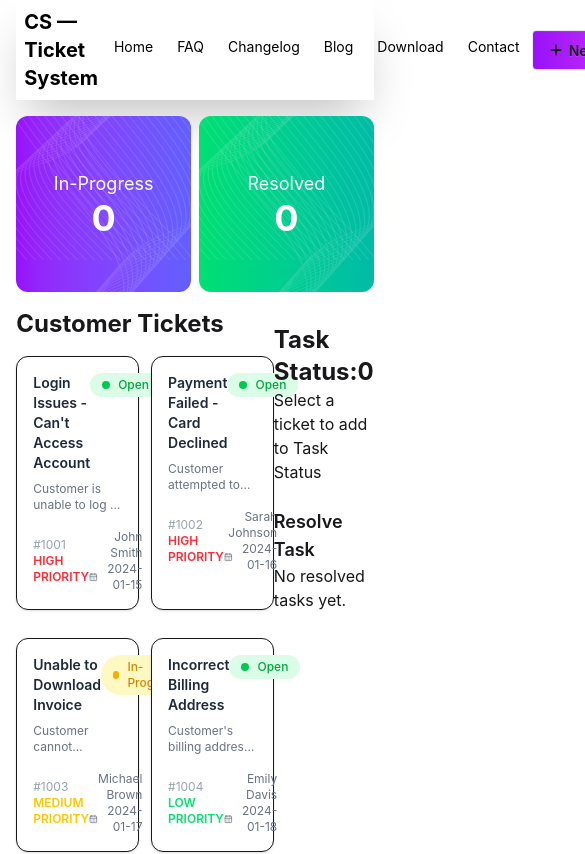
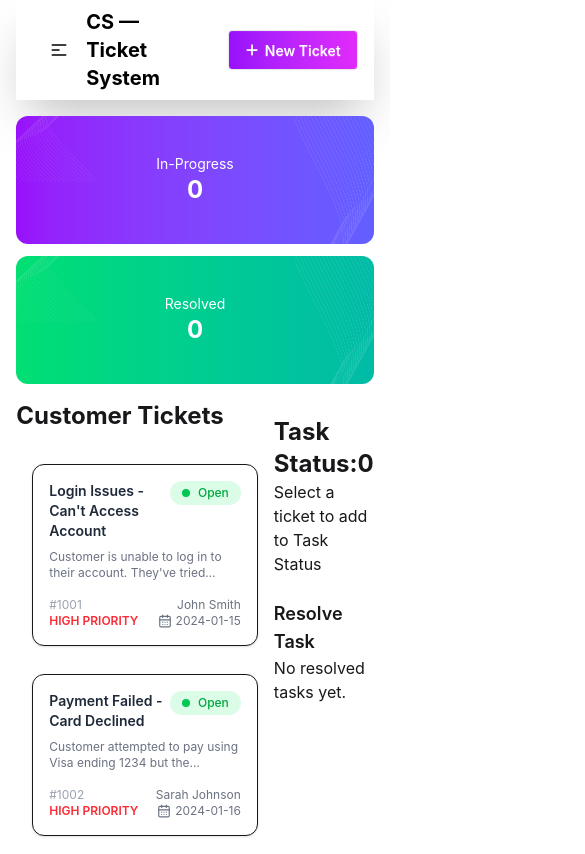
Before and after one commit to Imran2122/sustomer-support-zone, a React (Vite) app: page / in a window 390 px wide. Shown: the top 854 px of the page, 585 px wide, since content can reach past the window. Built offline with nearby package versions, Linux system fonts and the light colour scheme.

Commit message:
mobile reponsive add

```diff
--- a/src/components/Banner.jsx
+++ b/src/components/Banner.jsx
@@ -1,55 +1,52 @@
 import React from "react";
 import vector from "../assets/vector1.png";
 
-const Banner = ({selectedTicket,resolvedTicket}) => {
+const Banner = ({ selectedTicket, resolvedTicket }) => {
   return (
-    <div className="flex mt-4 gap-2">
-      {/* 1st Card start*/}
-      <div className="relative w-full h-44 rounded-xl overflow-hidden flex items-center justify-center text-white">
+    <div className="flex flex-col md:flex-row mt-4 gap-3">
+
+      {/* 1st Card */}
+      <div className="relative w-full h-32 md:h-44 rounded-xl overflow-hidden flex items-center justify-center text-white">
 
         <div className="absolute inset-0 bg-gradient-to-r from-purple-600 to-indigo-500"></div>
 
-        {/* Left image */}
-        <img src={vector} alt="design" className="absolute left-0 top-0   " />
+        <img src={vector} alt="design" className="absolute left-0 top-0 w-20 md:w-auto" />
 
-        {/* Content */}
-        <div className="relative  text-center">
-          <p className="text-lg">In-Progress</p>
-          <h2 className="text-4xl font-bold">{selectedTicket.length}</h2>
+        <div className="relative text-center">
+          <p className="text-sm md:text-lg">In-Progress</p>
+          <h2 className="text-2xl md:text-4xl font-bold">
+            {selectedTicket.length}
+          </h2>
         </div>
 
-        {/* Right  image */}
         <img
           src={vector}
           alt="design"
-          className="absolute right-0 top-0 h-full  rotate-180 "
+          className="absolute right-0 top-0 h-full rotate-180 w-20 md:w-auto"
         />
       </div>
 
-      {/* 1st cart end */}
+      {/* 2nd Card */}
+      <div className="relative w-full h-32 md:h-44 rounded-xl overflow-hidden flex items-center justify-center text-white">
 
-      {/* 2nd cart start*/}
-      <div className="relative w-full h-44 rounded-xl overflow-hidden flex items-center justify-center text-white">
-        {/* Gradient Background */}
         <div className="absolute inset-0 bg-gradient-to-r from-green-400 to-teal-500"></div>
 
-        {/* Left image */}
-        <img src={vector} alt="design" className="absolute left-0 top-0   " />
-        {/* content */}
+        <img src={vector} alt="design" className="absolute left-0 top-0 w-20 md:w-auto" />
+
         <div className="relative text-center">
-          <p className="text-lg">Resolved</p>
-          <h2 className="text-4xl font-bold">{resolvedTicket.length}</h2>
+          <p className="text-sm md:text-lg">Resolved</p>
+          <h2 className="text-2xl md:text-4xl font-bold">
+            {resolvedTicket.length}
+          </h2>
         </div>
 
-        {/* Right image */}
         <img
           src={vector}
           alt="design"
-          className="absolute right-0 top-0 h-full rotate-180"
+          className="absolute right-0 top-0 h-full rotate-180 w-20 md:w-auto"
         />
       </div>
 
-      {/* 2nd cart end */}
     </div>
   );
 };
--- a/src/components/CustomerTicket.jsx
+++ b/src/components/CustomerTicket.jsx
@@ -7,7 +7,7 @@ const CustomerTicket = ({ fetchTicketData,handleTicket }) => {
   return (
    <div>
      <h2 className="font-bold text-2xl mt-4">Customer Tickets</h2>
-     <div className="grid grid-cols-2 gap-3">
+     <div className="grid grid-cols-1 p-4 md:grid-cols-2 gap-3">
       {tickets.map((ticket) => (
         <TicketCart
         handleTicket={handleTicket}
--- a/src/components/Navbar.jsx
+++ b/src/components/Navbar.jsx
@@ -1,36 +1,66 @@
 import React from "react";
 import { FaPlus } from "react-icons/fa6";
+
 const Navbar = () => {
   return (
-    <div className="navbar  bg-white text-black shadow-2xl">
-      <div className="flex-1">
-        <a className=" text-xl font-bold">CS — Ticket System</a>
+    <div className="navbar bg-white text-black shadow-2xl px-4">
+
+      {/* Mobile Menu */}
+      <div className="navbar-start">
+        <div className="dropdown">
+          <label tabIndex={0} className="btn btn-ghost lg:hidden">
+            <svg
+              xmlns="http://www.w3.org/2000/svg"
+              className="h-5 w-5"
+              fill="none"
+              viewBox="0 0 24 24"
+              stroke="currentColor"
+            >
+              <path
+                strokeLinecap="round"
+                strokeLinejoin="round"
+                strokeWidth="2"
+                d="M4 6h16M4 12h8m-8 6h16"
+              />
+            </svg>
+          </label>
+
+          <ul
+            tabIndex={0}
+            className="menu menu-sm dropdown-content mt-3 z-[1] p-2 shadow bg-white rounded-box w-52"
+          >
+            <li><a>Home</a></li>
+            <li><a>FAQ</a></li>
+            <li><a>Changelog</a></li>
+            <li><a>Blog</a></li>
+            <li><a>Download</a></li>
+            <li><a>Contact</a></li>
+          </ul>
+        </div>
+
+        {/* Logo */}
+        <a className="text-xl font-bold">CS — Ticket System</a>
       </div>
-      <div className="flex-none justify-center items-center">
+
+      {/* Desktop Menu */}
+      <div className="navbar-center hidden lg:flex">
         <ul className="menu menu-horizontal px-1">
-          <li>
-            <a>Home</a>
-          </li>
-          <li>
-            <a>FAQ</a>
-          </li>
-          <li>
-            <a>Changelog</a>
-          </li>
-          <li>
-            <a>Blog</a>
-          </li>
-          <li>
-            <a>Download</a>
-          </li>
-          <li>
-            <a>Contact</a>
-          </li>
-          <button className="btn bg-gradient-to-r from-purple-600 to-fuchsia-500">
-            <FaPlus /> New Ticket
-          </button>
+          <li><a>Home</a></li>
+          <li><a>FAQ</a></li>
+          <li><a>Changelog</a></li>
+          <li><a>Blog</a></li>
+          <li><a>Download</a></li>
+          <li><a>Contact</a></li>
         </ul>
       </div>
+
+      {/* Button */}
+      <div className="navbar-end">
+        <button className="btn bg-gradient-to-r from-purple-600 to-fuchsia-500 text-white">
+          <FaPlus /> New Ticket
+        </button>
+      </div>
+
     </div>
   );
 };
```
